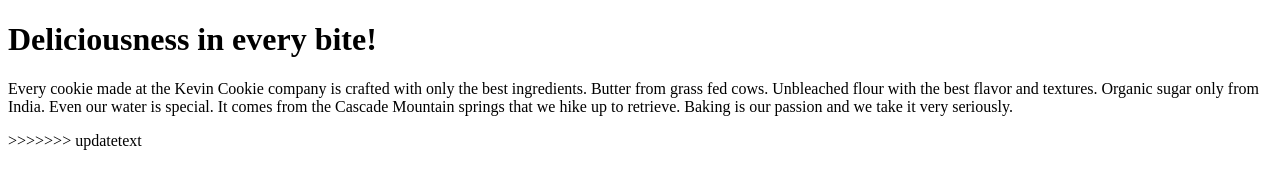
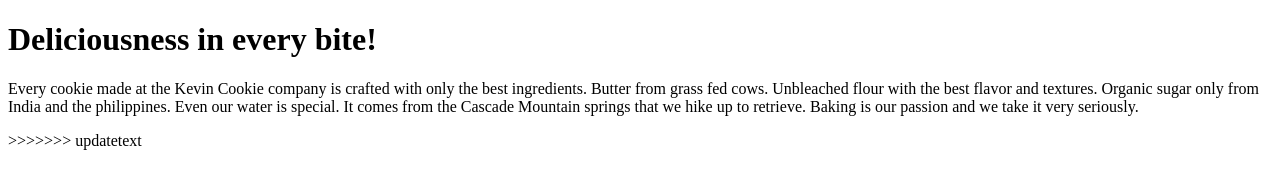
Before and after one commit to sidharthbudania/test, a plain HTML site: page index.htm in a window 1280 px wide. Drawn offline with Linux system fonts and the light colour scheme.

Commit message:
Update index.htm

```diff
--- a/index.htm
+++ b/index.htm
@@ -4,7 +4,7 @@
 
 <h1>Deliciousness in every bite!</h1>
 
-<p>Every cookie made at the Kevin Cookie company is crafted with only the best ingredients. Butter from grass fed cows. Unbleached flour with the best flavor and textures. Organic sugar only from India. Even our water is special. It comes from the Cascade Mountain springs that we hike up to retrieve. Baking is our passion and we take it very seriously.</p>
+<p>Every cookie made at the Kevin Cookie company is crafted with only the best ingredients. Butter from grass fed cows. Unbleached flour with the best flavor and textures. Organic sugar only from India and the philippines. Even our water is special. It comes from the Cascade Mountain springs that we hike up to retrieve. Baking is our passion and we take it very seriously.</p>
 >>>>>>> updatetext
 
 </body>
```
